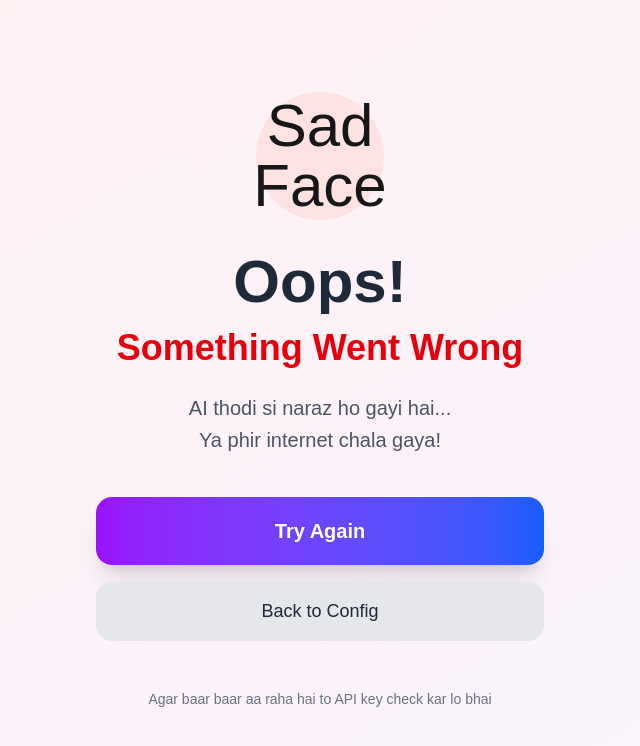
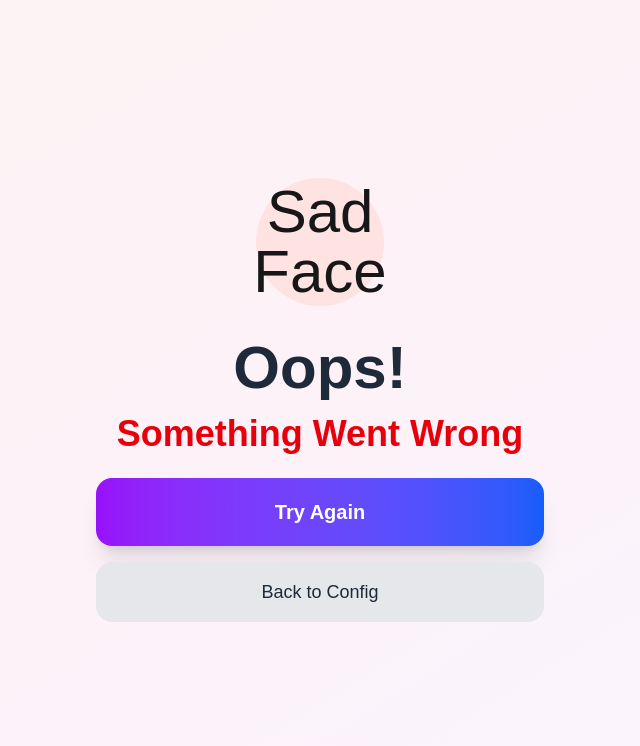
Before and after one commit to sumedhsph/ai-interview, a Next.js app: page /error in a window 1280 px wide. Shown: the top 746 px of the page, without its empty margins (320-960 px from the left). Built offline with nearby package versions, Linux system fonts and the light colour scheme.

Commit message:
client fix for error page

```diff
--- a/src/app/error/page.tsx
+++ b/src/app/error/page.tsx
@@ -1,3 +1,4 @@
+"use client";
 export default function ErrorPage() {
   return (
     <div className="min-h-screen bg-linear-to-br from-red-50 via-pink-50 to-purple-50 flex items-center justify-center px-4">
@@ -17,11 +18,7 @@ export default function ErrorPage() {
           Something Went Wrong
         </h2>
 
-        <p className="text-xl text-gray-600 mb-10 leading-relaxed">
-          AI thodi si naraz ho gayi hai...
-          <br />
-          Ya phir internet chala gaya!
-        </p>
+
 
         {/* Action Buttons */}
         <div className="space-y-4">
@@ -41,9 +38,7 @@ export default function ErrorPage() {
         </div>
 
         {/* Footer */}
-        <p className="mt-12 text-gray-500 text-sm">
-          Agar baar baar aa raha hai to API key check kar lo bhai
-        </p>
+
       </div>
     </div>
   );
```
